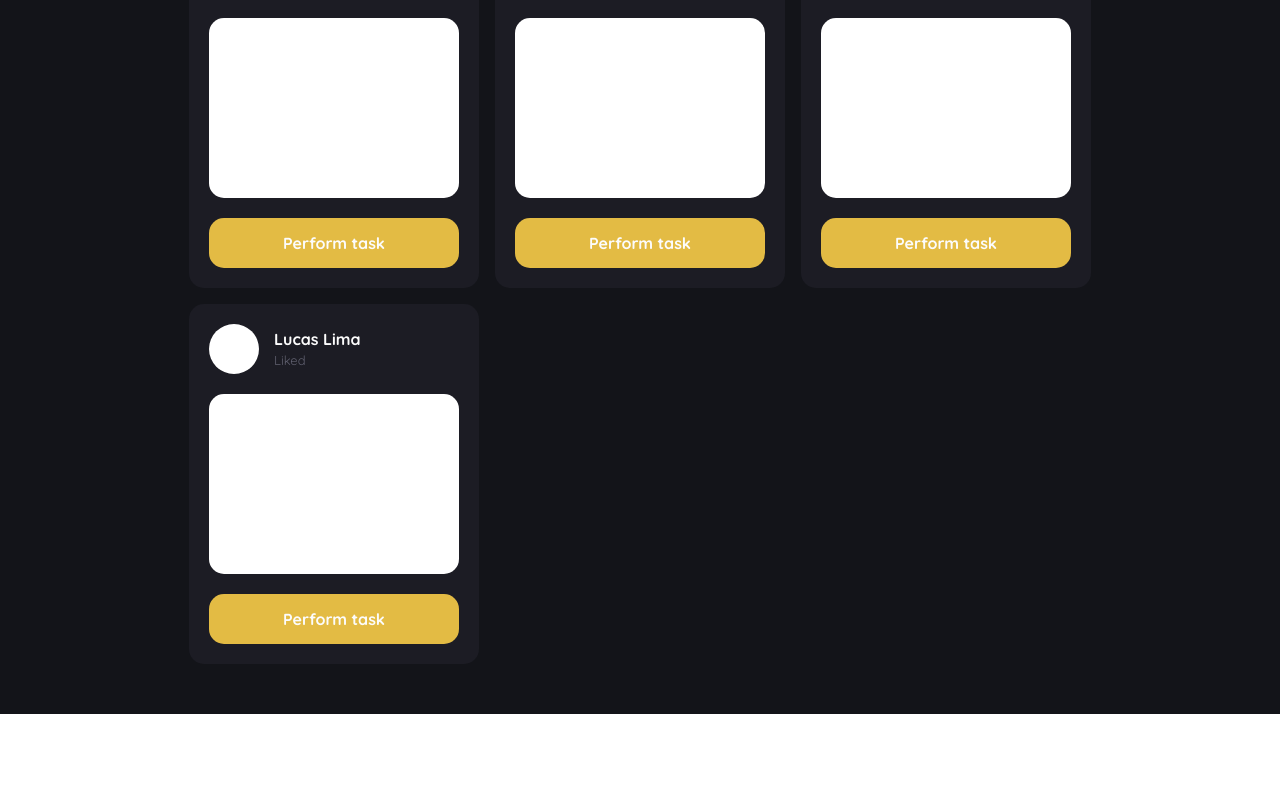
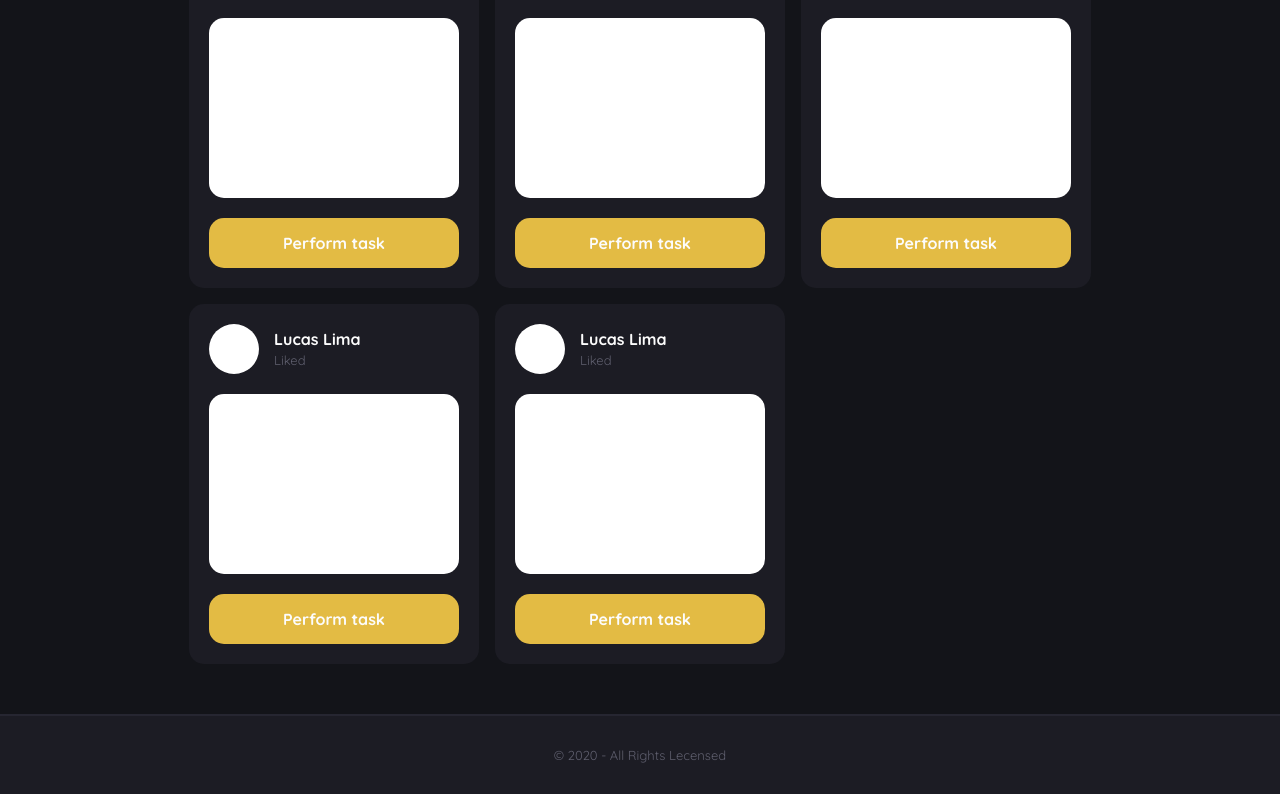
Before and after one commit to Lukenoutte/noutte-social-network, a React (Create React App) app in the folder client/: page /feed in a window 1280 px wide. Shown: the part 648-1442 px from the top of the page. Before the commit the page ends 1362 px from the top, so only its background shows below. Built offline with nearby package versions, Linux system fonts and the light colour scheme.

Commit message:
header and footer components

```diff
--- /dev/null
+++ b/client/src/assets/styles/components/header_and_footer.css
@@ -0,0 +1,47 @@
+.center-container-header {
+  width: 90%;
+  display: flex;
+  flex-direction: row;
+  justify-content: space-between;
+  align-items: center;
+}
+
+header {
+  height: 80px;
+  width: 100%;
+  background-color: var(--secundary-color);
+  display: flex;
+  align-items: center;
+  justify-content: center;
+  border-bottom: 2px solid var(--border-header-color);
+  margin-bottom: 40px;
+}
+
+header .logo {
+  background-color: var(--primary-color);
+  height: 30px;
+  width: 60px;
+  cursor: pointer;
+}
+
+header .icon-profile {
+  height: 40px;
+  width: 40px;
+  background-color: #fff;
+  border-radius: 50%;
+  cursor: pointer;
+}
+
+footer {
+  height: 80px;
+  width: 100%;
+  background: var(--secundary-color);
+  border-top: 2px solid var(--border-header-color);
+
+  display: flex;
+  justify-content: center;
+  align-items: center;
+
+  font-size: 13px;
+  color: var(--font-color-secondary);
+}
--- a/client/src/assets/styles/feed.css
+++ b/client/src/assets/styles/pages/feed.css
@@ -7,42 +7,13 @@
   min-height: 600px;
 }
 
-.feed-container header {
-  height: 80px;
-  width: 100%;
-  background-color: var(--secundary-color);
-  display: flex;
-  align-items: center;
-  justify-content: center;
-  border-bottom: 2px solid var(--border-header-color);
-  margin-bottom: 40px;
-}
 
-.feed-container header .logo {
-  background-color: var(--primary-color);
-  height: 30px;
-  width: 60px;
-  cursor: pointer;
-}
-.feed-container header .icon-profile {
-  height: 40px;
-  width: 40px;
-  background-color: #fff;
-  border-radius: 50%;
-  cursor: pointer;
-}
 
 .center-container {
   width: 90%;
+  min-height: 92vh;
 }
 
-.center-container-header {
-  width: 90%;
-  display: flex;
-  flex-direction: row;
-  justify-content: space-between;
-  align-items: center;
-}
 
 .feed-container .before-nouttes {
   display: flex;
@@ -82,6 +53,7 @@
 
 
 
+
 @media (max-width: 1300px) {
   .feed-container .nouttes-container {
     grid-template-columns: repeat(3, 1fr);
--- a/client/src/assets/styles/sign_styles.css
+++ b/client/src/assets/styles/pages/sign_styles.css
@@ -108,9 +108,14 @@
         width: 96%;
         height: 30%;
         align-self: auto;
-
+        min-height: 130px;
     }
 
-
+    .sign-container {
+        display: flex;
+        justify-content: center;
+        height: 0;
+        min-height: 100vh;
+    }
 
 }
--- a/client/src/pages/components/CardNoutte.js
+++ b/client/src/pages/components/CardNoutte.js
@@ -1,5 +1,5 @@
 import React from "react";
-import "../../assets/styles/card_noutte.css";
+import "../../assets/styles/components/card_noutte.css";
 
 export default function CardNoutte() {
   return (
--- /dev/null
+++ b/client/src/pages/components/Footer.js
@@ -0,0 +1,10 @@
+import React from "react";
+import "../../assets/styles/components/header_and_footer.css";
+
+export default function Footer() {
+  return (
+    <footer>
+    <p>© 2020 - All Rights Lecensed</p>
+  </footer>
+  );
+}
--- /dev/null
+++ b/client/src/pages/components/Header.js
@@ -0,0 +1,14 @@
+import React from "react";
+import "../../assets/styles/components/header_and_footer.css";
+import {Link} from 'react-router-dom';
+
+export default function Header() {
+  return (
+    <header>
+      <div className="center-container-header">
+        <div className="logo"></div>
+        <Link to="/profile" className="icon-profile"></Link>
+      </div>
+    </header>
+  );
+}
--- a/client/src/pages/feed/index.js
+++ b/client/src/pages/feed/index.js
@@ -1,17 +1,13 @@
 import React from "react";
-import "../../assets/styles/feed.css";
+import "../../assets/styles/pages/feed.css";
 import CardNoutte from "../components/CardNoutte";
+import Header from "../components/Header";
+import Footer from "../components/Footer";
 
 function Feed() {
   return (
     <div className="feed-container">
-      <header>
-        <div className="center-container-header">
-          <div className="logo"></div>
-          <div className="icon-profile"></div>
-        </div>
-      </header>
-
+      <Header />
       <div className="center-container">
         <div className="before-nouttes">
           <h1>Nouttes</h1>
@@ -26,10 +22,11 @@ function Feed() {
             <CardNoutte />
             <CardNoutte />
             <CardNoutte />
-
+            <CardNoutte />
           </div>
         </div>
       </div>
+      <Footer />
     </div>
   );
 }
--- a/client/src/pages/profile/index.js
+++ b/client/src/pages/profile/index.js
@@ -1,9 +1,14 @@
-import React from 'react';
+import React from "react";
+import Header from "../components/Header";
 
 function Profile() {
-    return (<> <h1>Profile</h1>
-            <a href="/feed">Feed</a>
-     </>)
+  return (
+    <div className="profile-container">
+      <Header />
+      <h1>Profile</h1>
+      <a href="/feed">Feed</a>
+    </div>
+  );
 }
 
 export default Profile;
--- a/client/src/pages/sign_in/index.js
+++ b/client/src/pages/sign_in/index.js
@@ -1,5 +1,5 @@
 import React from 'react';
-import '../../assets/styles/sign_styles.css';
+import '../../assets/styles/pages/sign_styles.css';
 import {Link} from 'react-router-dom';
 
 function SignIn() {
--- a/client/src/pages/sign_up/index.js
+++ b/client/src/pages/sign_up/index.js
@@ -1,6 +1,6 @@
 
 import React from 'react';
-import '../../assets/styles/sign_styles.css';
+import '../../assets/styles/pages/sign_styles.css';
 import {Link} from 'react-router-dom';
 
 function SignUp() {
```
Also changed, not shown: client/src/assets/styles/components/card_noutte.css (renamed from client/src/assets/styles/card_noutte.css).
